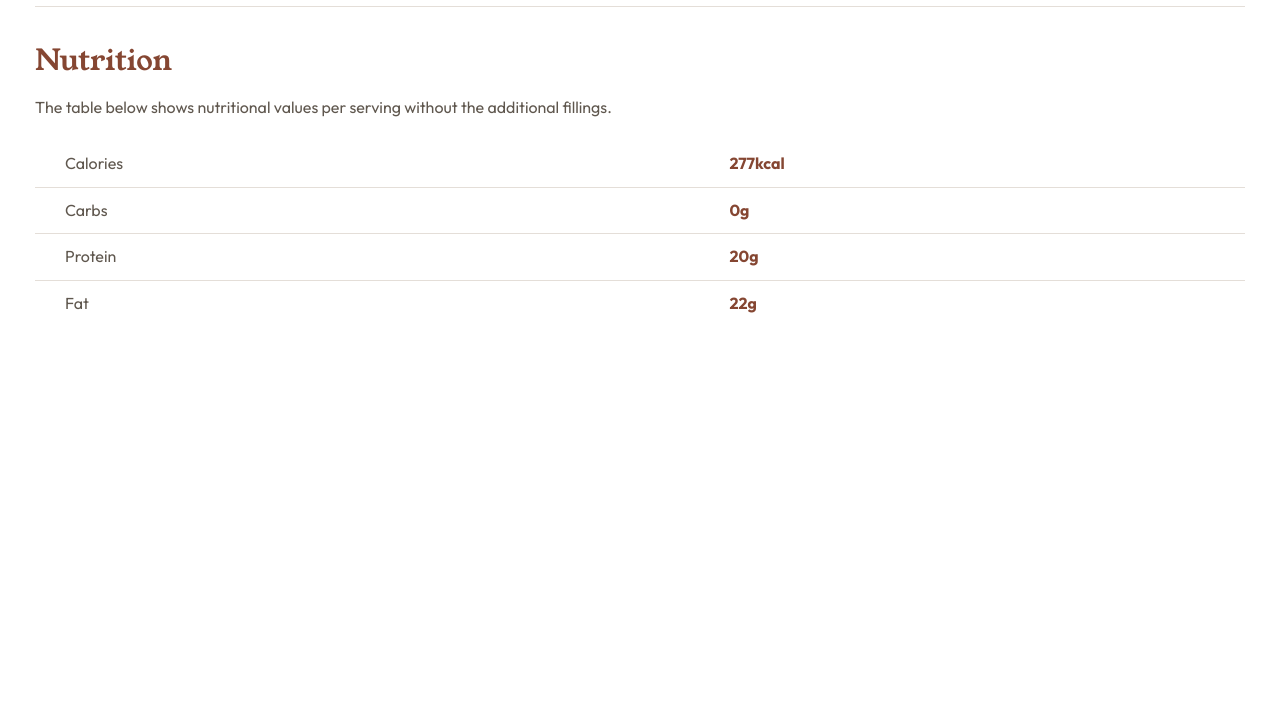
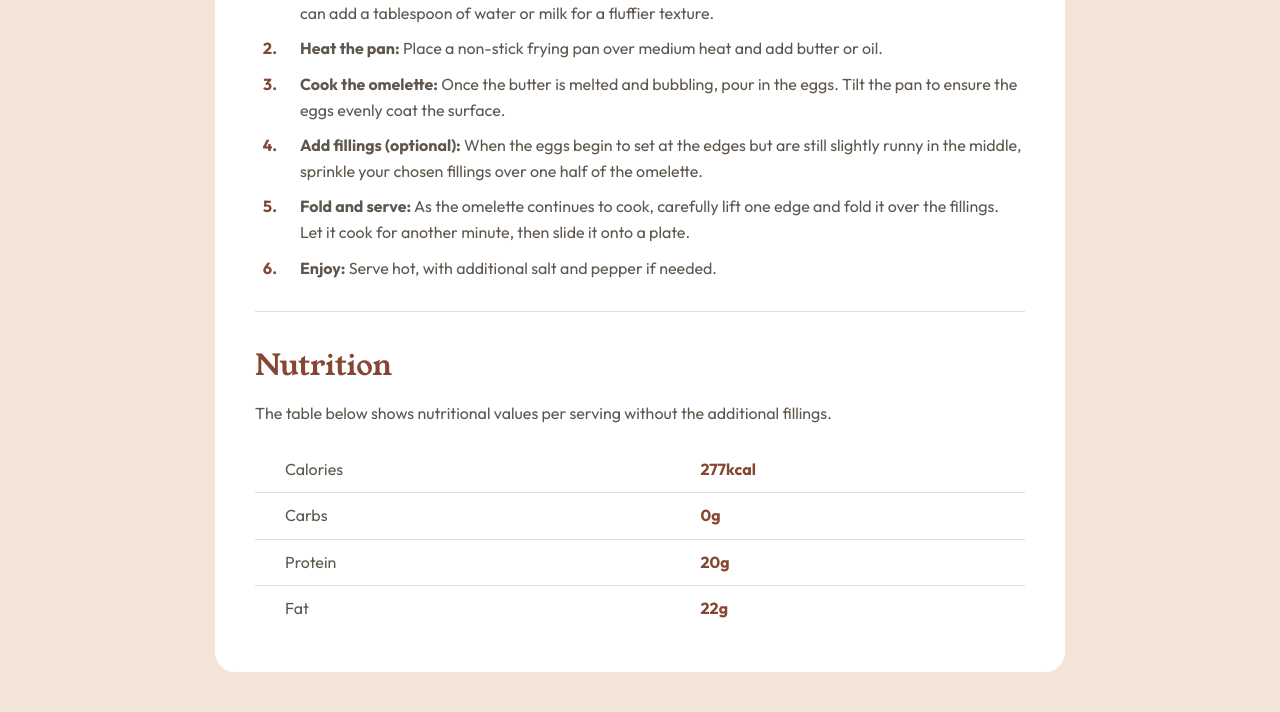
Before and after one commit to 1arthurcosta/recipe-page, a plain HTML site: page index.html in a window 1280 px wide. Shown: the part 1161-1873 px from the top of the page. Before the commit the page ends 1507 px from the top, so only its background shows below. Drawn offline with Linux system fonts and the light colour scheme.

Commit message:
Add responsivity to bigger screens

```diff
--- a/index.html
+++ b/index.html
@@ -12,6 +12,7 @@
 </head>
 <body>
   <div class="container">
+    <div class="content">
       <div class="banner"></div>
 
       <article>
@@ -95,5 +96,6 @@
         </section>
       </article>
     </div>
+  </div>
 </body>
 </html>
--- a/styles.css
+++ b/styles.css
@@ -156,3 +156,58 @@ tr td:last-of-type {
 .nutrition {
   margin-bottom: 20px;
 }
+
+@media only screen and (min-width: 401px) and (max-width: 700px) {
+  .banner {
+    height: 280px;
+  }
+
+  .header-title {
+    font-size: 2.1em;
+  }
+}
+
+@media only screen and (min-width: 701px) {
+  body {
+    background-color: var(--stone-100);
+  }
+
+  .container {
+    background-color: var(--stone-100);
+    display: flex;
+    justify-content: center;
+    align-items: flex-start;
+    padding: 40px;
+  }
+
+  .content {
+    background-color: var(--white);
+    min-width: 500px;
+    max-width: 90%;
+    border-radius: 20px;
+    padding: 40px;
+  }
+
+  article {
+    padding: 0;
+  }
+
+  .banner {
+    border-radius: 20px;
+    height: 320px;
+  }
+
+  .nutrition {
+    margin-bottom: 0;
+  }
+
+  .header-title {
+    font-size: 2.2em;
+  }
+}
+
+@media only screen and (min-width: 901px) {
+  .content {
+    max-width: 850px;
+  }
+}
```
Lines whose indentation alone changed are shown as unchanged.
